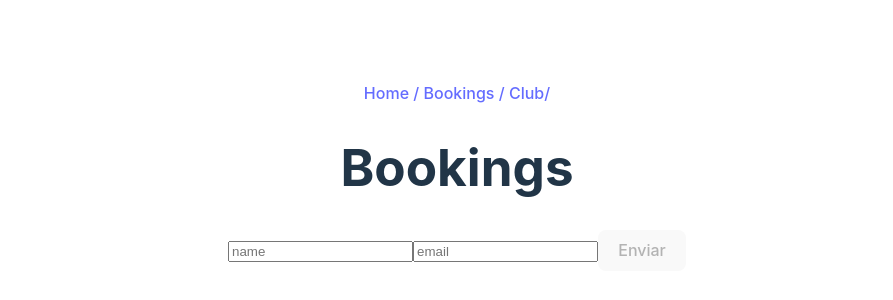
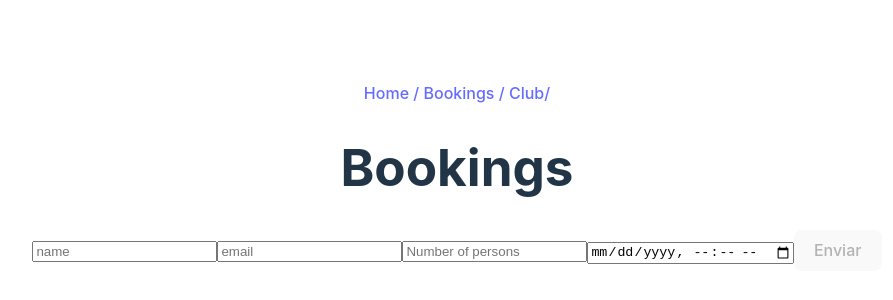
Before and after one commit to yolovi/ej-react-dia2-restaurant, a React (Vite) app: page /Bookings in a window 1280 px wide. Shown: the part 224-524 px from the top of the page, without its empty margins (183-1076 px from the left). Built offline with nearby package versions, Linux system fonts and the light colour scheme.

Commit message:
added new inputs to Booking component

```diff
--- a/src/App.jsx
+++ b/src/App.jsx
@@ -1,7 +1,6 @@
 import { BrowserRouter, Route, Routes } from 'react-router-dom'
 import './App.css'
 import Header from './components/Header/Header'
-// import Home from './components/Home/Home'
 import Bookings from './components/Bookings/Bookings'
 import Club from './components/Club/Club'
 import Home from './components/Home/Home'
@@ -25,5 +24,4 @@ function App() {
 }
 
 
-
 export default App
--- a/src/components/Bookings/Bookings.jsx
+++ b/src/components/Bookings/Bookings.jsx
@@ -1,25 +1,24 @@
 import { useState } from "react";
 import { useNavigate } from "react-router-dom";
+
+//TODO: insert more info inputs > date and time you want to book, number of persons, lastname, number, comments (see other webs as la Diva or Saona)
 
 const Bookings = () => {
   const initialState = {
     name: "",
     email: "",
+    persons: "",
   };
 
   //ESTADOS DEL COMPONENTE
-  //estado del formulario
+
   const [data, setData] = useState(initialState);
-  //estado del botón disabled
   const [btnDisabled, setBtnDisabled] = useState(true);
-  //estado del mensaje de validación
   const [message, setMessage] = useState("");
   const navigate = useNavigate(); //inicializamos navigate
 
   // FUNCIONES
   const handleInputChange = (event) => {
-    // console.log(event.target.name); //nombre del input en el que escribo
-    // console.log(event.target.value); //lo que escribo
     if (data.name.length < 3) {
       setMessage("Name must be at least 3 characters");
       setBtnDisabled(true);
@@ -41,7 +40,6 @@ const Bookings = () => {
   const handleSubmit = (e) => {
     e.preventDefault();
     //acciones formularios
-    console.log("Datos formulario", data);
     localStorage.setItem("user", JSON.stringify(data));
     //limpiamos formulario
     clearForm(); //necesitamos el value en el input para poder modificar el status
@@ -54,7 +52,6 @@ const Bookings = () => {
   return (
     <>
       <h1>Bookings</h1>
-
       <div>
         <form onSubmit={handleSubmit}>
           <input
@@ -71,6 +68,19 @@ const Bookings = () => {
             name="email"
             value={data.email}
           />
+           <input
+            type="number"
+            placeholder="Number of persons"
+            onChange={handleInputChange}
+            name="persons"
+            value={data.persons}
+          />
+          <input //FIXME: no se puede guardar en el local no me deja poner el onChange ni value
+          type="datetime-local"
+          id="fecha1"
+          name="fecha1">
+          </input>
+
           <button disabled={btnDisabled} type="submit">
             Enviar
           </button>{" "}
```
Lines whose indentation alone changed are shown as unchanged.
